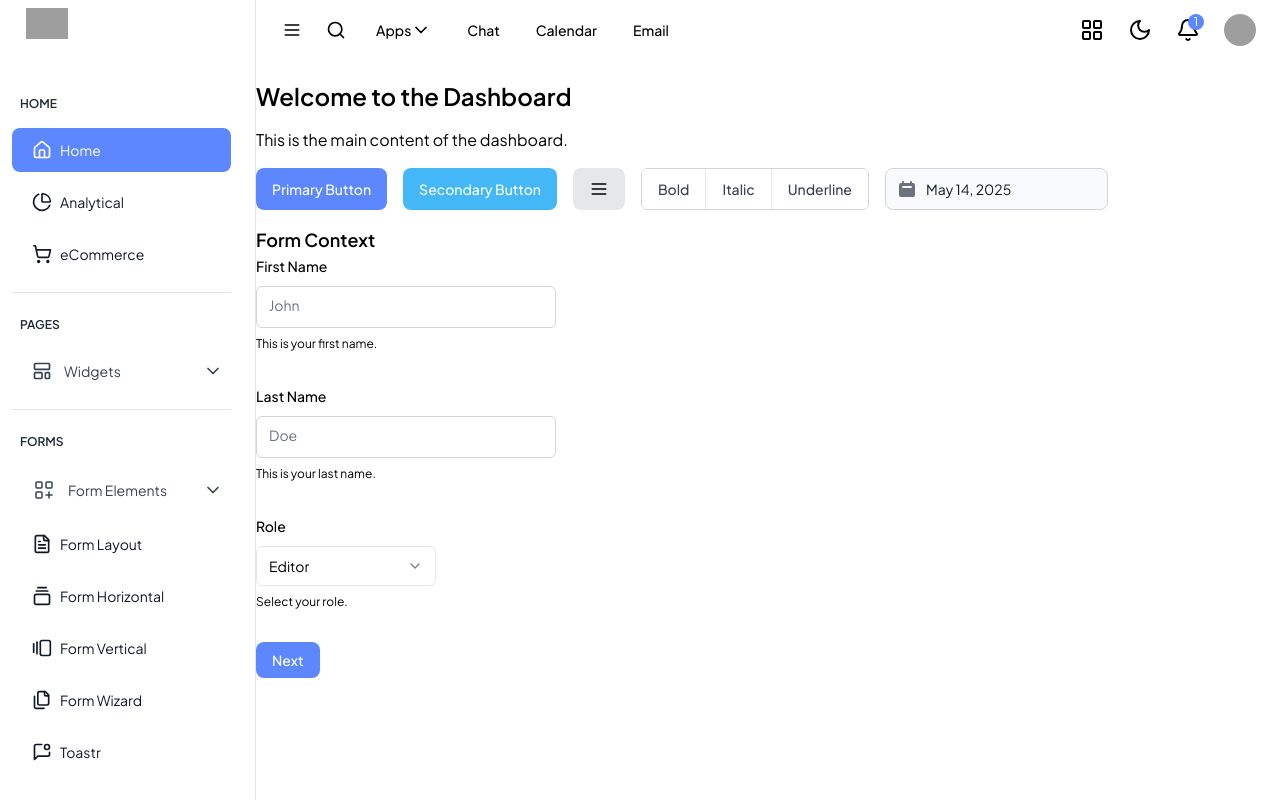
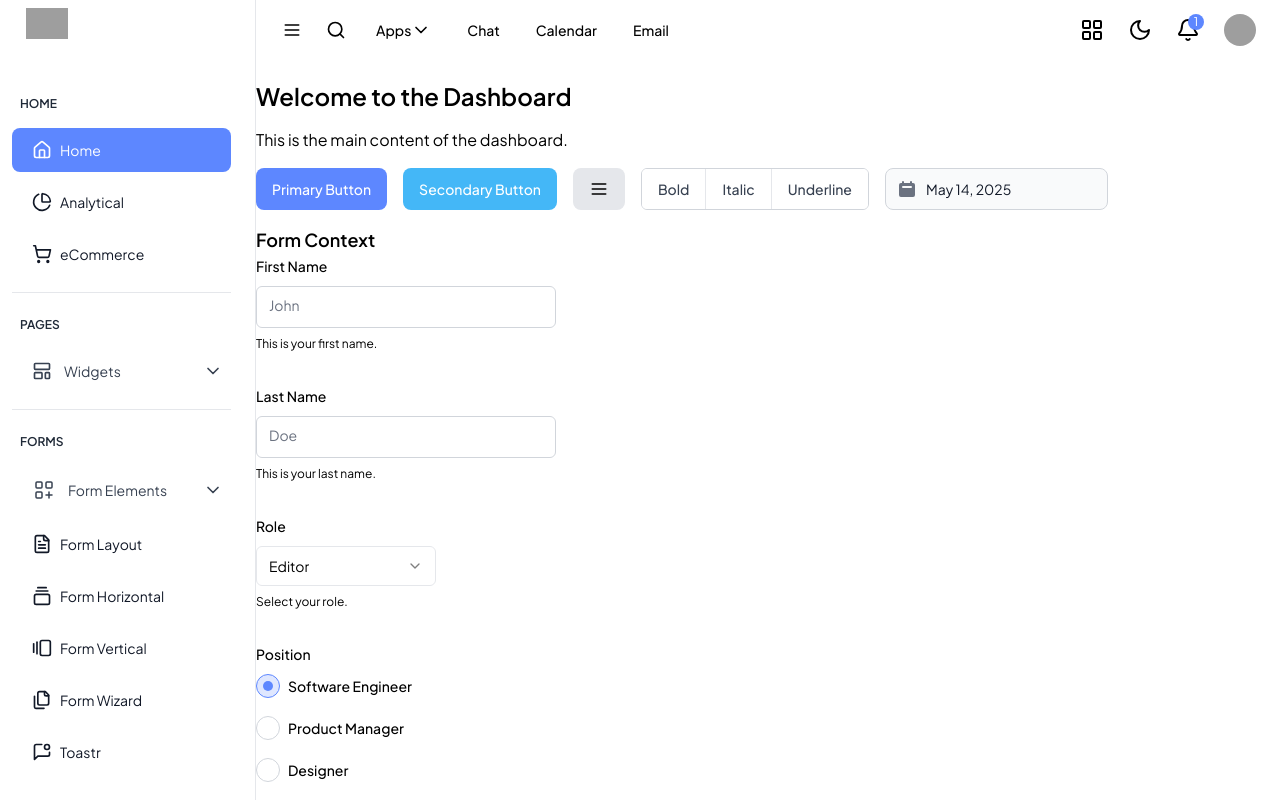
Before and after one commit to hanssav/dp-tamplate, a React (Vite) app: page / in a window 1280 px wide. Built offline with nearby package versions, Linux system fonts and the light colour scheme; grey boxes are pictures that could not be loaded.

Commit message:
add radio group
Signed-off-by: hanssav <handihandi40@gmail.com>

```diff
--- a/package.json
+++ b/package.json
@@ -17,6 +17,7 @@
     "@hookform/resolvers": "^5.0.1",
     "@radix-ui/react-checkbox": "^1.3.2",
     "@radix-ui/react-label": "^2.1.7",
+    "@radix-ui/react-radio-group": "^1.3.7",
     "@radix-ui/react-select": "^2.2.5",
     "apexcharts": "^4.5.0",
     "class-variance-authority": "^0.7.1",
--- a/src/components/UI/Form/Checkbox.tsx
+++ b/src/components/UI/Form/Checkbox.tsx
@@ -14,7 +14,7 @@ const Checkbox = React.forwardRef<
       ref={ref}
       className={cn(
         props.checked ? 'bg-primary text-white' : 'bg-transparent',
-        'flex size-[25px] items-center justify-center rounded border border-gray-300 dark:border-gray-600',
+        'flex size-[1.5rem] items-center justify-center rounded border border-gray-300 dark:border-gray-600',
         className
       )}
       {...props}
@@ -60,20 +60,23 @@ const CheckboxGroup = React.forwardRef<HTMLDivElement, CheckboxGroupProps>(
       onChange: onValueChange,
     });
 
-    const handleChange =
-      (val: string) => (checked: boolean | 'indeterminate') => {
+    const handleChange = React.useCallback(
+      (val: string) => (checked: CheckboxPrimitive.CheckedState) => {
+        //checked value take from event onCheckedChange
         const updated =
           checked === true ? [...value, val] : value.filter(v => v !== val);
         setValue(updated);
-      };
+      },
+      [setValue]
+    );
 
     return (
       <>
         {options.map(opt => (
           <div
             ref={ref}
-            key={opt.id}
-            className="flex flex-row-reverse items-center justify-end space-x-2 space-x-reverse"
+            key={opt.value}
+            className="flex flex-row-reverse items-center justify-end space-x-3 space-x-reverse"
           >
             <FormLabel>{opt.label}</FormLabel>
             <Checkbox
--- /dev/null
+++ b/src/components/UI/Form/Radio.tsx
@@ -0,0 +1,42 @@
+import React from 'react';
+import * as RadioPrimitive from '@radix-ui/react-radio-group';
+import { cn } from '@utils/cn';
+
+const Radio = React.forwardRef<
+  React.ElementRef<typeof RadioPrimitive.Root>,
+  React.ComponentPropsWithoutRef<typeof RadioPrimitive.Root>
+>(({ className, ...props }, ref) => {
+  return (
+    <RadioPrimitive.Root
+      ref={ref}
+      className={cn('flex flex-col gap-2.5', className)}
+      {...props}
+    />
+  );
+});
+Radio.displayName = 'Radio';
+
+const RadioGroupItem = React.forwardRef<
+  HTMLButtonElement,
+  RadioPrimitive.RadioGroupItemProps
+>(({ className, ...props }, ref) => {
+  return (
+    <RadioPrimitive.Item
+      ref={ref}
+      className={cn(
+        'size-6 rounded-full border border-gray-300 bg-transparent dark:border-gray-600',
+        'flex items-center justify-center',
+        'transition-colors',
+        // Add visual checked state (important)
+        'data-[state=checked]:border-primary data-[state=checked]:bg-primary/20',
+        className
+      )}
+      {...props}
+    >
+      <RadioPrimitive.Indicator className="relative block size-[10px] rounded-full bg-primary" />
+    </RadioPrimitive.Item>
+  );
+});
+RadioGroupItem.displayName = 'RadioGroupItem';
+
+export { Radio, RadioGroupItem };
--- a/src/pages/index.tsx
+++ b/src/pages/index.tsx
@@ -25,7 +25,20 @@ import {
   SelectTrigger,
   SelectValue,
 } from '@components/UI/Form/Select';
+import { Radio, RadioGroupItem } from '@components/UI/Form/Radio';
 
+// Define positions as a readonly tuple
+export const positions = [
+  'Software Engineer',
+  'Product Manager',
+  'Designer',
+  'Data Scientist',
+] as const;
+
+// Optional: Also define roles as enum
+export const roles = ['editor', 'viewer'] as const;
+
+// Zod schema using enums
 export const onboardingSchema = z.object({
   username: z.string().min(3).max(20),
   firstName: z.string().min(3).max(20),
@@ -33,16 +46,20 @@ export const onboardingSchema = z.object({
   password: z.string().min(8).max(20),
   repeatPassword: z.string().min(8).max(20),
   terms: z.boolean().refine(data => data),
-  role: z.union([z.literal('editor'), z.literal('viewer')]),
+  role: z.enum(roles),
+  position: z.enum(positions),
 });
 
-const onboardingNameSchema = onboardingSchema.pick({
+// Schema for just name-related fields
+export const onboardingNameSchema = onboardingSchema.pick({
   firstName: true,
   lastName: true,
   role: true,
+  position: true,
 });
 
-type OnboardingNameSchema = z.infer<typeof onboardingNameSchema>;
+// Type for use in form
+export type OnboardingNameSchema = z.infer<typeof onboardingNameSchema>;
 
 const Home = () => {
   // we can use navigate from useNavigate from reactrouter
@@ -54,13 +71,11 @@ const Home = () => {
       firstName: '',
       lastName: '',
       role: 'editor',
+      position: 'Software Engineer',
     },
   });
 
-  const onSubmit = (data: OnboardingNameSchema) => {
-    return data;
-    // navigate('/404');
-  };
+  const onSubmit = (data: OnboardingNameSchema) => data;
 
   return (
     <DashboardLayout>
@@ -143,6 +158,31 @@ const Home = () => {
                 </FormItem>
               )}
             />
+            <FormField
+              control={form.control}
+              name="position"
+              render={({ field }) => (
+                <FormItem>
+                  <FormLabel>Position</FormLabel>
+                  <FormControl>
+                    <Radio
+                      onValueChange={field.onChange} // ✔️ Bind form updates
+                      value={field.value} // ✔️ Controlled value
+                      className="space-y-2"
+                    >
+                      {positions.map(pos => (
+                        <div key={pos} className="flex items-center space-x-2">
+                          <RadioGroupItem value={pos} id={pos} />{' '}
+                          {/* ✔️ Use value that matches Zod */}
+                          <FormLabel htmlFor={pos}>{pos}</FormLabel>
+                        </div>
+                      ))}
+                    </Radio>
+                  </FormControl>
+                  <FormMessage />
+                </FormItem>
+              )}
+            />
             <Button type="submit">Next</Button>
           </form>
         </Form>
```
Also changed, not shown: 1 other file (tests, documents, lock files or other folders).
